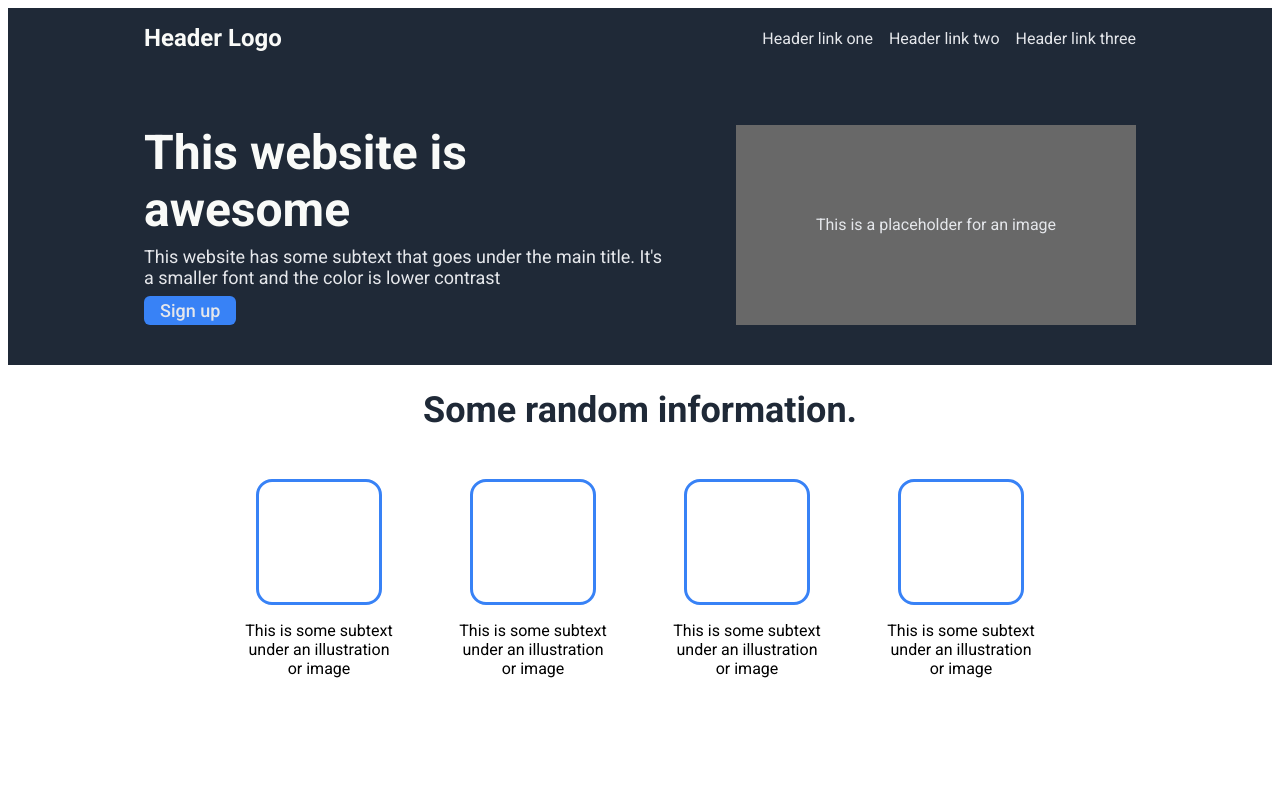
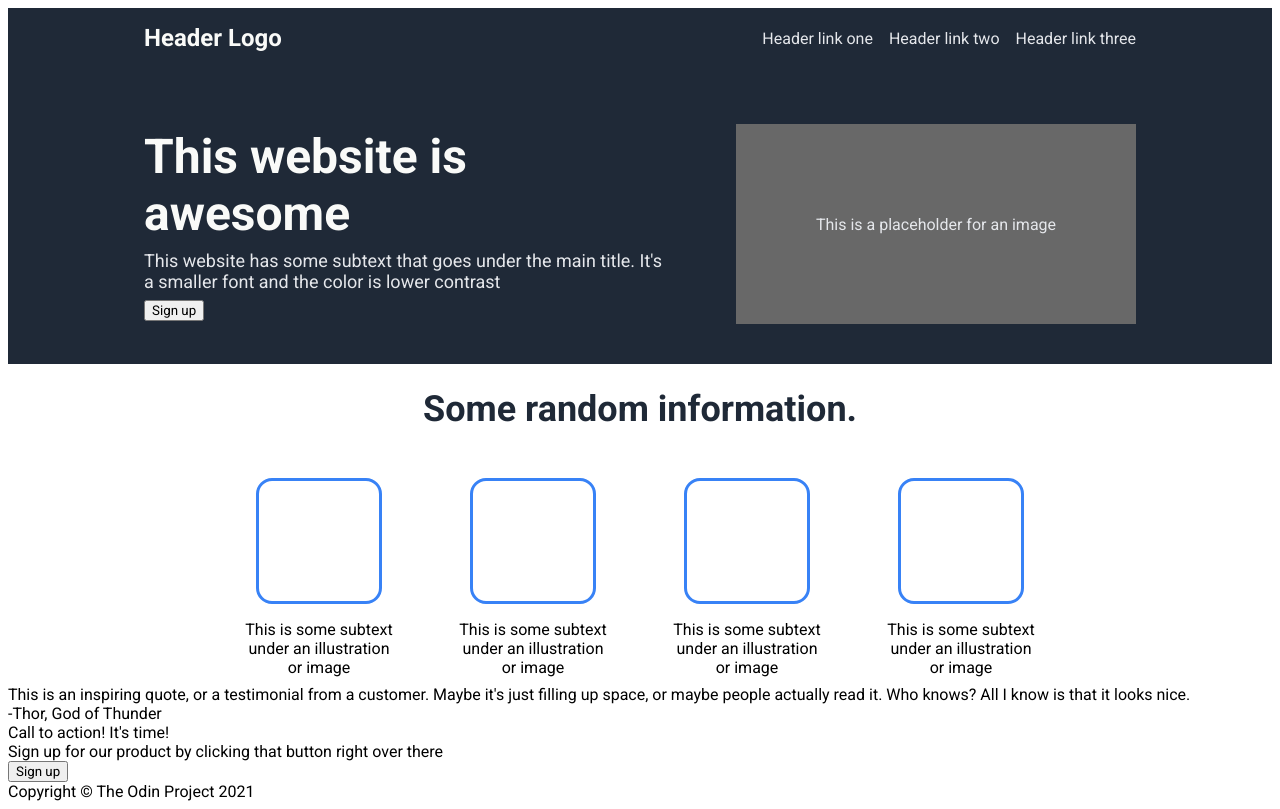
Before and after one commit to Santiago542/odin-landing-page, a plain HTML site: page index.html in a window 1280 px wide. Drawn offline with Linux system fonts and the light colour scheme.

Commit message:
Update the divs structure

```diff
--- a/index.html
+++ b/index.html
@@ -29,7 +29,7 @@
             <div class="text">
                 <div class="title">This website is awesome</div>
                 <div class="bottom-text">This website has some subtext that goes under the main title. It's a smaller font and the color is lower contrast</div>
-                <button class="signup">Sign up</button>
+                <button class="signup1">Sign up</button>
             </div>
             <div class="img">This is a placeholder for an image</div>
         </div>
@@ -55,22 +55,24 @@
             </div>
         </div>
     </div>
-    <!-- <div class="container-2">
-        <div class="quote">This is an inspiring quote, or a testimonial from a customer. Maybe it's just filling up space, or maybe people actually read it. Who knows? All I know is that it looks nice.</div>
-        <div class="author">-Thor, God of Thunder</div>
+    <div class="container-2">
+        <div class="quote">
+            <div class="text">This is an inspiring quote, or a testimonial from a customer. Maybe it's just filling up space, or maybe people actually read it. Who knows? All I know is that it looks nice.</div>
+            <div class="author">-Thor, God of Thunder</div>
+        </div>
     </div>
     <div class="container-3">
         <div class="signup-container">
             <div class="signup-text">
-                <div>Call to action! It's time!</div>
-                <div>Sign up for our product by clicking that button right over there</div>
+                <div class="title">Call to action! It's time!</div>
+                <div class="text">Sign up for our product by clicking that button right over there</div>
             </div>
-            <button class="signup">Sign up</button>
+            <button class="signup2">Sign up</button>
         </div>
     </div>
     <div class="footer">
         <div>Copyright © The Odin Project 2021</div>
-    </div> -->
+    </div>
 </body>
 
 </html>
```
